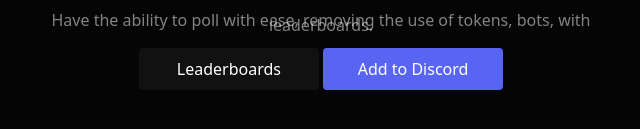
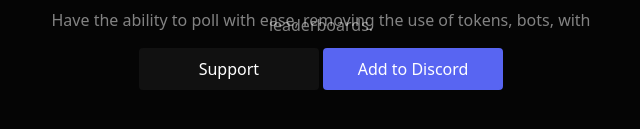
Before and after one commit to joylolxyz/anipoll, a plain HTML site: page index.html in a window 1280 px wide. Shown: the part 403-532 px from the top of the page, 319-959 px from the left. Drawn offline with Linux system fonts and the light colour scheme.

Commit message:
Update index.html

```diff
--- a/index.html
+++ b/index.html
@@ -9,7 +9,6 @@
     <meta property="og:description" content="Discover a new way to poll users on discord using aniPolls, save the hassle of removing botted votes, and updating your leaderboards everyday, do it all with ease, do it with aniPolls.">
     <meta property="og:type" content="website">
     <meta property="og:url" content="https://anipolls.xyz">
-    <meta property="og:site_name" content="aniPolls.xyz">
     <meta name="twitter:card" content="summary_large_image">
     <meta name="twitter:title" content="Home | aniPolls.xyz">
     <meta name="twitter:description" content="Discover a new way to poll users on discord using aniPolls, save the hassle of removing botted votes, and updating your leaderboards everyday, do it all with ease, do it with aniPolls.">
@@ -103,7 +102,7 @@
         <p>Have the ability to poll with ease, removing the use of tokens, bots, with leaderboards.</p>
 
         <div class="buttons-container">
-            <a href="/leaderboards" class="button commands">Leaderboards</a>
+            <a href="https://discord.gg/5c6nFeV6FE" class="button commands">Support</a>
             <a href="https://discord.com/oauth2/authorize?client_id=1228791172919722004&permissions=8&scope=bot+applications.commands" class="button invite">Add to Discord</a>
         </div>
 
```
